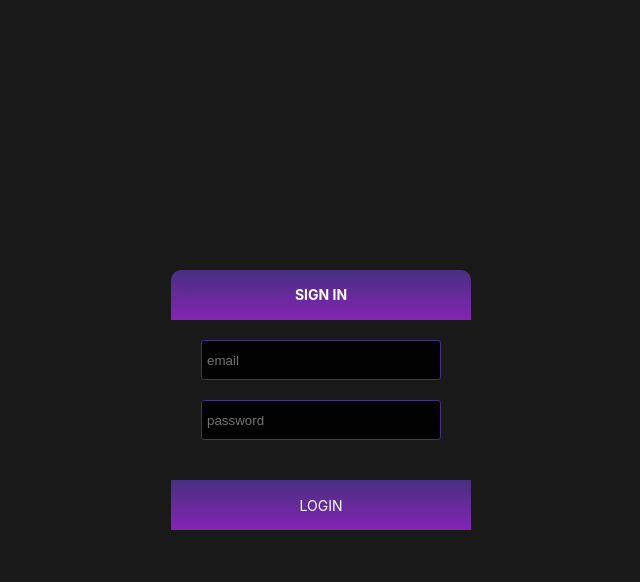
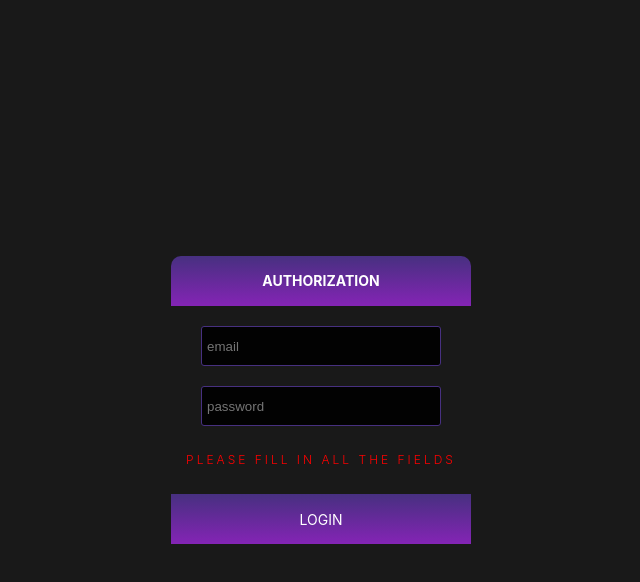
Before and after one commit to web2ls/own-image-storage, a React (Vite) app in the folder frontend-rebuild/: page /login in a window 1280 px wide. Both pictures are taken after a click on the element "LOGIN". Shown: the top 582 px of the page, without its empty margins (319-959 px from the left). Built offline with nearby package versions, Linux system fonts and the light colour scheme.

Commit message:
updated ui for Login component

```diff
--- a/frontend-rebuild/package.json
+++ b/frontend-rebuild/package.json
@@ -14,6 +14,7 @@
     "@fortawesome/free-solid-svg-icons": "^6.4.0",
     "@fortawesome/react-fontawesome": "0.2.0",
     "bootstrap": "5.2.3",
+    "email-validator": "^2.0.4",
     "react": "^18.2.0",
     "react-bootstrap": "2.7.2",
     "react-dom": "^18.2.0",
--- a/frontend-rebuild/src/components/Login.jsx
+++ b/frontend-rebuild/src/components/Login.jsx
@@ -1,19 +1,91 @@
+import {useState, useEffect} from 'react';
 import styled from 'styled-components';
+import * as EmailValidator from 'email-validator';
 import MenuButton from '../ui/MenuButton';
 
 const Login = () => {
+  const [email, setEmail] = useState('');
+  const [password, setPassword] = useState('');
+  const [isEmptyErr, setIsEmptyErr] = useState(false);
+  const [isEmailFormatErr, setIsEmailFormatErr] = useState(false);
+  const [isLoginErr, setIsLoginErr] = useState(false);
+  const [isErr, setIsErr] = useState(false);
+
+  useEffect(() => {
+    setIsErr(isEmptyErr || isEmailFormatErr || isLoginErr);
+  }, [isEmptyErr, isEmailFormatErr, isLoginErr]);
+
+  const onChangeEmail = (event) => {
+    setEmail(event.target.value);
+  };
+
+  const onChangePassword = (event) => {
+    setPassword(event.target.value);
+  };
+
+  const onPressEnter = (event) => {
+    console.log(event);
+    if (event.code !== 'Enter') return;
+
+    onSubmit();
+  };
+
+  const onSubmit = () => {
+    resetErr();
+
+    if (!email.trim() || !password.trim()) {
+      setIsEmptyErr(true);
+      return;
+    }
+
+    if (!EmailValidator.validate(email)) {
+      setIsEmailFormatErr(true);
+      return;
+    }
+
+    console.log('try login into the system');
+
+    // TODO: login async operation
+  }
+
+  const resetErr = () => {
+    setIsEmptyErr(false);
+    setIsEmailFormatErr(false);
+    setIsLoginErr(false);
+  }
+
   return (
     <Blackground>
       <LoginWrapper>
         <Header>
-          <h3>sign in</h3>
+          <h3>authorization</h3>
         </Header>
-        <InputsWrapper>
-          <input type='text' placeholder='email' />
-          <input type='password' placeholder='password' />
+        <InputsWrapper onKeyDown={onPressEnter}>
+          <input
+            type='text'
+            value={email}
+            onChange={onChangeEmail}
+            placeholder='email' />
+
+          <input
+            type='password'
+            value={password}
+            onChange={onChangePassword}
+            placeholder='password' />
+
+          {isEmptyErr && (
+            <ErrorWrapper>Please fill in all the fields</ErrorWrapper>
+          )}
+          {isEmailFormatErr && (
+            <ErrorWrapper>Email format is incorrect</ErrorWrapper>
+          )}
+          {isLoginErr && (
+            <ErrorWrapper>Login or password is incorrect</ErrorWrapper>
+          )}
         </InputsWrapper>
 
-        <MenuButton label='Login' active={true} alignLabel='center' />
+
+        <MenuButton label='Login' active={true} alignLabel='center' onClick={onSubmit} />
       </LoginWrapper>
     </Blackground>
   )
@@ -74,3 +146,12 @@ const InputsWrapper = styled.div`
     color: var(--white);
   }
 `;
+
+const ErrorWrapper = styled.div`
+  color: var(--error);
+  font-size: 12px;
+  font-weight: 300;
+  text-transform: uppercase;
+  letter-spacing: 3px;
+  line-height: 28px;
+`;
--- a/frontend-rebuild/src/index.css
+++ b/frontend-rebuild/src/index.css
@@ -17,6 +17,7 @@
   --purple: #8424B5;
   --purple-second: #473080;
   --purple-gradient: linear-gradient(var(--purple-second), var(--purple));
+  --error: red;
 }
 
 * {
--- a/frontend-rebuild/src/ui/MenuButton.jsx
+++ b/frontend-rebuild/src/ui/MenuButton.jsx
@@ -6,9 +6,12 @@ const iconsPack = {
   faWindowMaximize
 };
 
-const MenuButton = ({ label, active, icon = null, alignLabel = 'left' }) => {
+const MenuButton = ({ label, active, icon = null, alignLabel = 'left', onClick }) => {
   return (
-    <MenuButtonWrapper className={active ? 'active' : ''} $alignLabel={alignLabel}>
+    <MenuButtonWrapper
+      className={active ? 'active' : ''}
+      $alignLabel={alignLabel}
+      onClick={onClick || onClick()}>
       {icon && <IconWrapper icon={iconsPack[icon]} />}
       <span>{label}</span>
     </MenuButtonWrapper>
```
Also changed, not shown: 1 other file (tests, documents, lock files or other folders).
